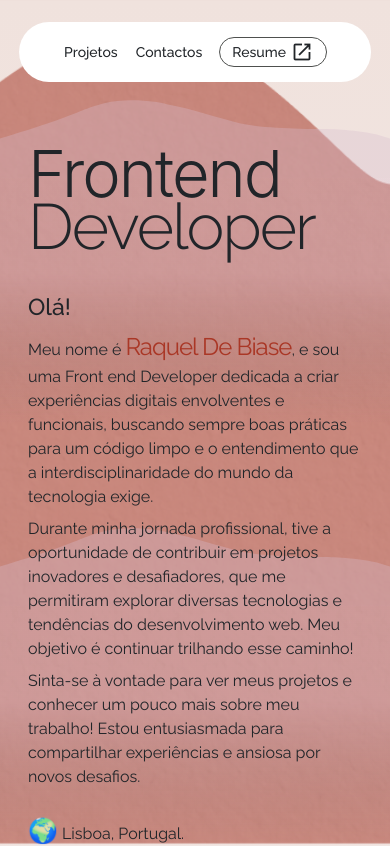
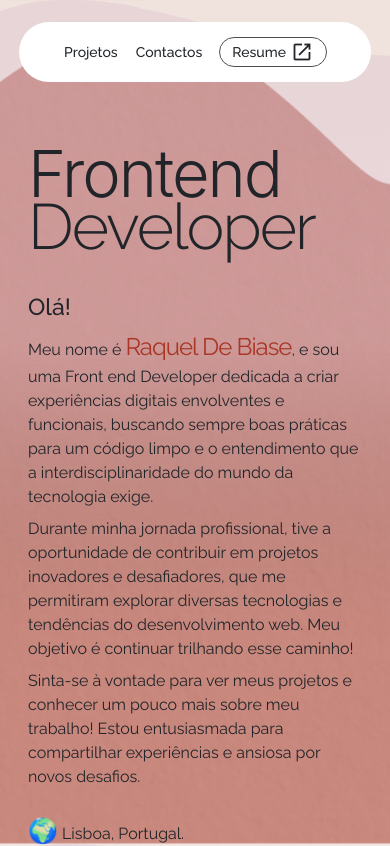
Before and after one commit to raqueldebiase/MeuWebsite, an Angular app: page / in a window 390 px wide. Shown: the top 846 px of the page. Built offline with nearby package versions, Linux system fonts and the light colour scheme.

Commit message:
fix parallax mobile teste 3

```diff
--- a/src/app/app.component.css
+++ b/src/app/app.component.css
@@ -12,9 +12,10 @@ main {
 
 .content {
   background-image: url('../assets/images/bg-tec.svg');
-  background-size: contain;
+  background-size: cover;
   background-attachment: fixed;
   position: relative;
+  background-repeat: no-repeat;
 
 }
 
--- a/src/app/app.component.ts
+++ b/src/app/app.component.ts
@@ -27,7 +27,7 @@ export class AppComponent implements OnInit{
 
     // Ajusta os valores de parallax de acordo com o tipo de dispositivo
     if (isMobile) {
-      this.parallaxOffset = window.pageYOffset * 0.9; // Ajuste o valor para uma velocidade mais lenta no parallax
+      this.parallaxOffset = window.pageYOffset * 0.1; // Ajuste o valor para uma velocidade mais lenta no parallax
       this.parallax2Offset = window.pageYOffset * 0.5; // Ajuste o valor para uma velocidade mais lenta no segundo parallax
     } else {
       this.parallaxOffset = window.pageYOffset * 0.6; // Valor original para dispositivos desktop
```
